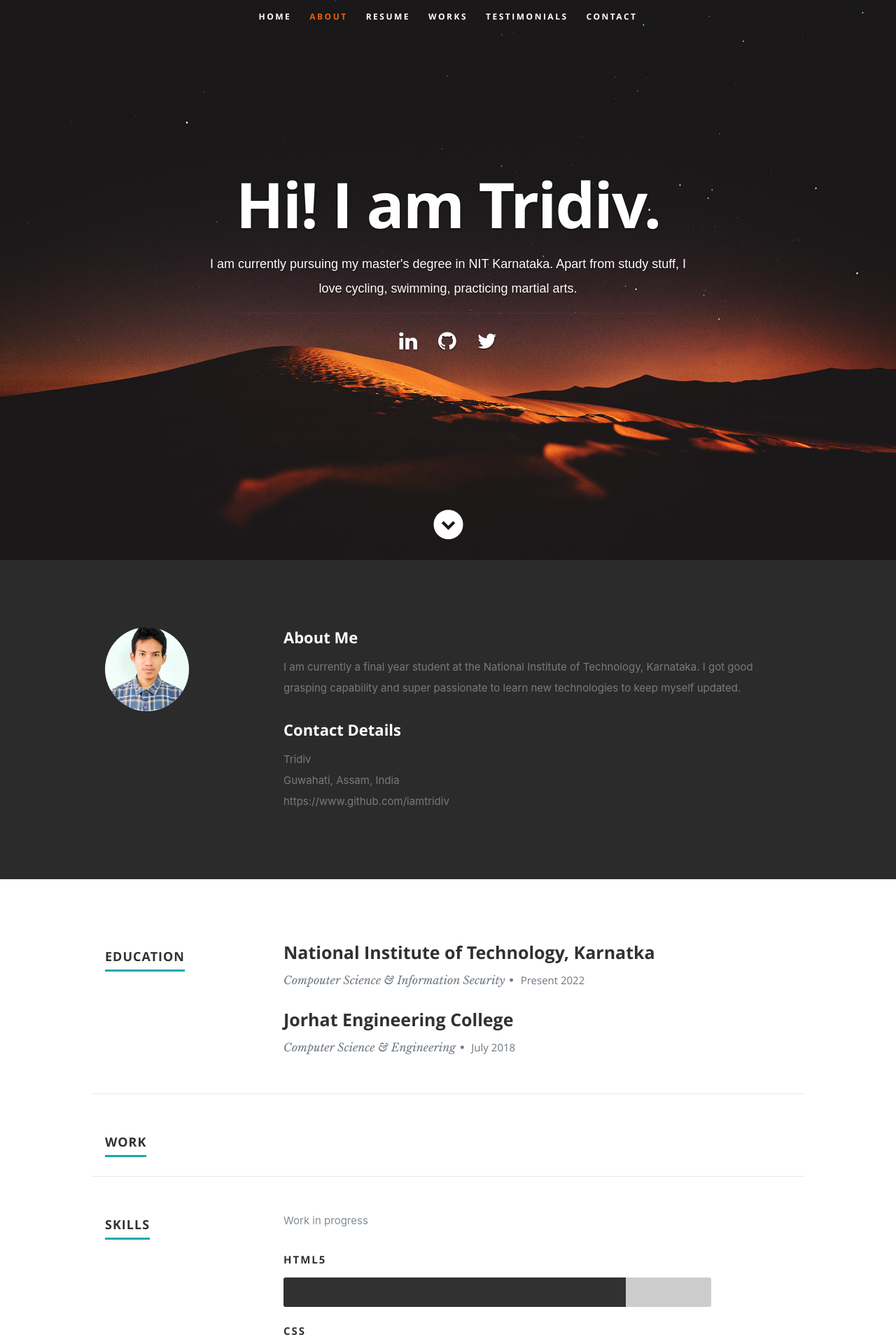
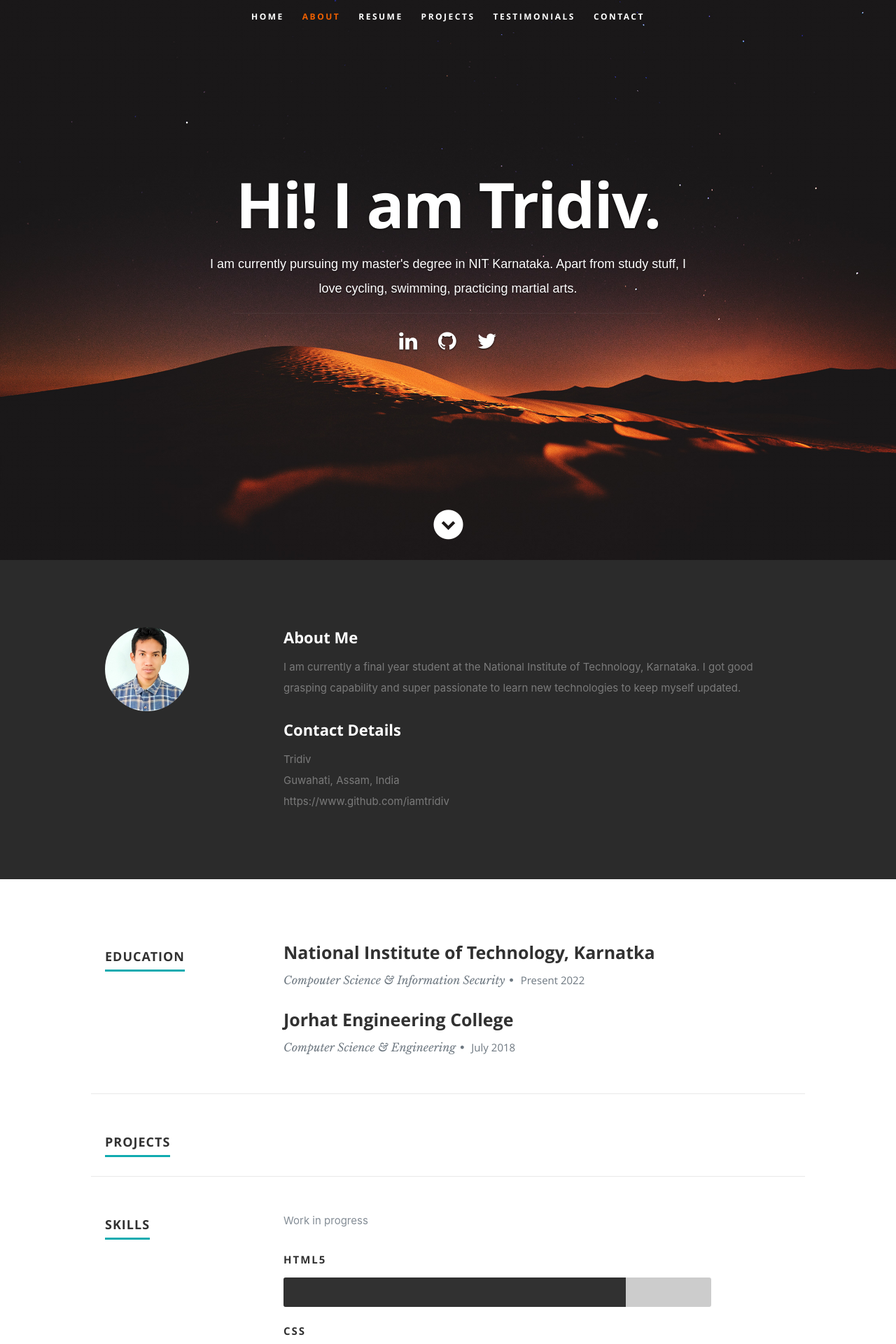
Before and after one commit to iamtridiv/https-github.com-iamtridiv-my-website, a React (Create React App) app: page / in a window 1280 px wide. Shown: the top 1920 px of the page at 70% size. Built offline with nearby package versions, Linux system fonts and the light colour scheme.

Commit message:
changed index.html, removed work

```diff
--- a/public/index.html
+++ b/public/index.html
@@ -26,7 +26,7 @@
 <link rel="stylesheet" href="%PUBLIC_URL%/css/magnific-popup.css">
 
 <script src="%PUBLIC_URL%/js/modernizr.js"></script>
-<title>Sample resume</title>
+<title>my portfolio</title>
   </head>
   <body>
     <noscript>
--- a/src/components/Header.js
+++ b/src/components/Header.js
@@ -13,7 +13,7 @@ export default class Header extends Component {
                <li className="current"><a className="smoothscroll" href="#home">Home</a></li>
                <li><a className="smoothscroll" href="#about">About</a></li>
              <li><a className="smoothscroll" href="#resume">Resume</a></li>
-               <li><a className="smoothscroll" href="#portfolio">Works</a></li>
+               <li><a className="smoothscroll" href="#portfolio">Projects</a></li>
                <li><a className="smoothscroll" href="#testimonials">Testimonials</a></li>
                <li><a className="smoothscroll" href="#contact">Contact</a></li>
             </ul>
--- a/src/components/Resume.js
+++ b/src/components/Resume.js
@@ -33,7 +33,7 @@ export default  class Resume extends Component {
          </div>
         <div className="row work">
             <div className="three columns header-col">
-               <h1><span>Work</span></h1>
+               <h1><span>Projects</span></h1>
             </div>
 
             <div className="nine columns main-col">
```
